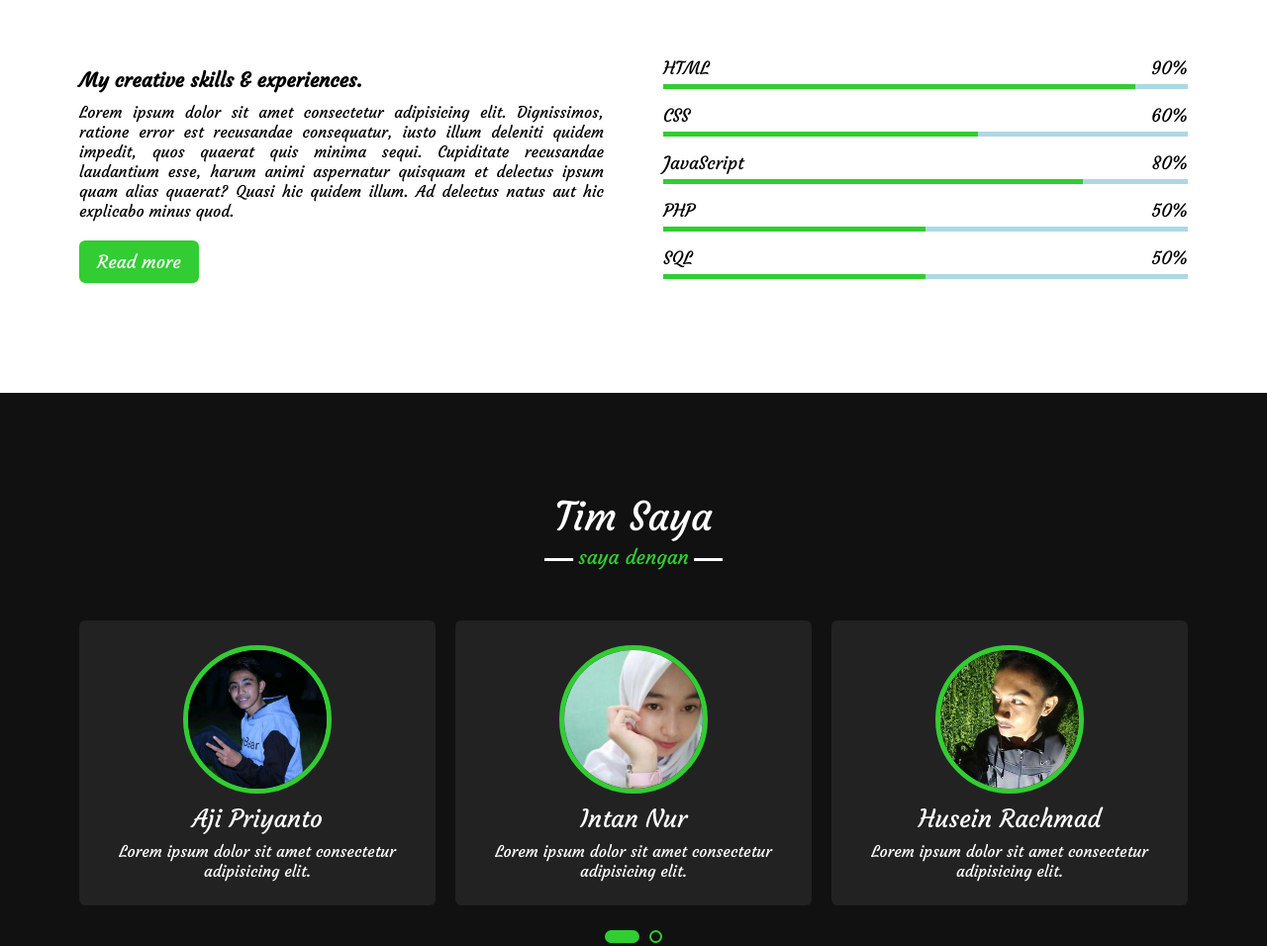
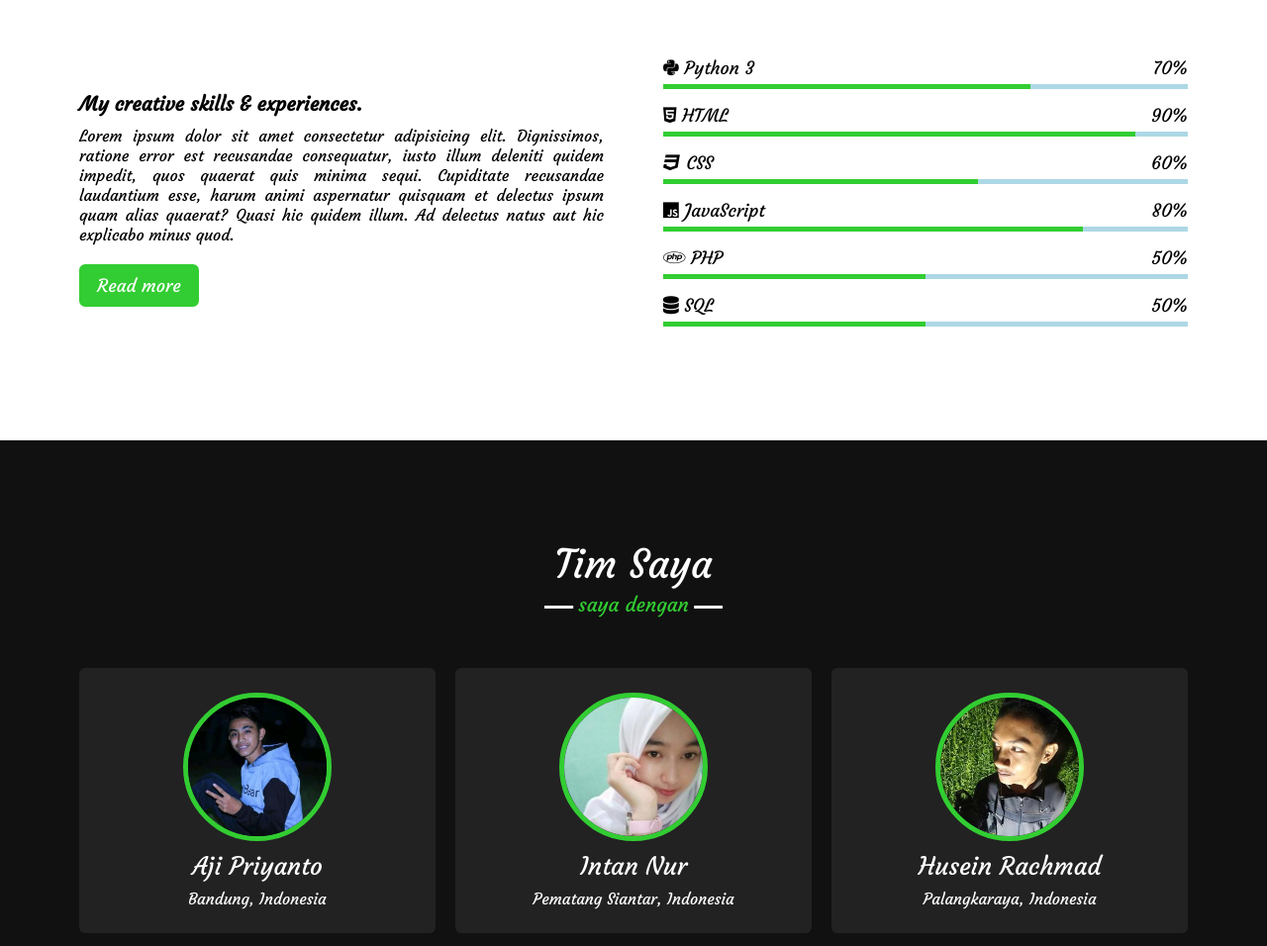
Before and after one commit to derryram15/portfolio, a plain HTML site: page index.html in a window 1280 px wide. Shown: the part 2295-3251 px from the top of the page at 99% size. Drawn offline with nearby package versions, Linux system fonts and the light colour scheme.

Commit message:
release commit

```diff
--- a/css/style.css
+++ b/css/style.css
@@ -380,6 +380,10 @@ section .title::after{
 .skills-content .right .mysql::before{
     width: 50%;
 }
+.skills-content .right .python3::before{
+    width: 70%;
+}
+
 
 /* teams section styling */
 .teams .title::after{
--- a/index.html
+++ b/index.html
@@ -6,6 +6,7 @@
     <meta name="viewport" content="width=device-width, initial-scale=1.0">
     <link rel="stylesheet" href="css/style.css">
     <link rel="stylesheet" href="https://cdnjs.cloudflare.com/ajax/libs/font-awesome/5.15.3/css/all.min.css"/>
+    <link rel="stylesheet" href="https://cdnjs.cloudflare.com/ajax/libs/font-awesome/6.1.1/css/all.min.css">
     <script src="https://code.jquery.com/jquery-3.5.1.min.js"></script>
     <link rel="shortcut icon" href="img/logo.ico">
     <!-- <script src="https://cdnjs.cloudflare.com/ajax/libs/typed.js/2.0.11/typed.min.js"></script> -->
@@ -105,35 +106,42 @@
                 <div class="column right">
                     <div class="bars">
                         <div class="info">
-                            <span>HTML</span>
+                            <span><i class="fa-brands fa-python"></i> Python 3</span>
+                            <span>70%</span>
+                        </div>
+                        <div class="line python3"></div>
+                    </div>
+                    <div class="bars">
+                        <div class="info">
+                            <span><i class="fa-brands fa-html5"></i> HTML</span>
                             <span>90%</span>
                         </div>
                         <div class="line html"></div>
                     </div>
                     <div class="bars">
                         <div class="info">
-                            <span>CSS</span>
+                            <span><i class="fa-brands fa-css3"></i> CSS</span>
                             <span>60%</span>
                         </div>
                         <div class="line css"></div>
                     </div>
                     <div class="bars">
                         <div class="info">
-                            <span>JavaScript</span>
+                            <span><i class="fa-brands fa-js"></i>  JavaScript</span>
                             <span>80%</span>
                         </div>
                         <div class="line js"></div>
                     </div>
                     <div class="bars">
                         <div class="info">
-                            <span>PHP</span>
+                            <span><i class="fa-brands fa-php"></i> PHP</span>
                             <span>50%</span>
                         </div>
                         <div class="line php"></div>
                     </div>
                     <div class="bars">
                         <div class="info">
-                            <span>SQL</span>
+                            <span><i class="fa-solid fa-database"></i> SQL</span>
                             <span>50%</span>
                         </div>
                         <div class="line mysql"></div>
@@ -151,42 +159,42 @@
                     <div class="box">
                         <img src="img/profil1.jpg" alt="">
                         <div class="text">Hayk Muradyan</div>
-                        <p>Lorem ipsum dolor sit amet consectetur adipisicing elit.</p>
+                        <p>Yerevan, Armenia</p>
                     </div>
                 </div>
                 <div class="card">
                     <div class="box">
                         <img src="img/profil2.jpg" alt="">
                         <div class="text">Aji Priyanto</div>
-                        <p>Lorem ipsum dolor sit amet consectetur adipisicing elit.</p>
+                        <p>Bandung, Indonesia</p>
                     </div>
                 </div>
                 <div class="card">
                     <div class="box">
                         <img src="img/profil3.jpg" alt="">
                         <div class="text">Intan Nur</div>
-                        <p>Lorem ipsum dolor sit amet consectetur adipisicing elit.</p>
+                        <p>Pematang Siantar, Indonesia</p>
                     </div>
                 </div>
                 <div class="card">
                     <div class="box">
                         <img src="img/profil4.png" alt="">
                         <div class="text">Husein Rachmad</div>
-                        <p>Lorem ipsum dolor sit amet consectetur adipisicing elit.</p>
+                        <p>Palangkaraya, Indonesia</p>
                     </div>
                 </div>
                 <div class="card">
                     <div class="box">
                         <img src="img/profil5.jpg" alt="">
                         <div class="text">Javokhir Nematov</div>
-                        <p>Lorem ipsum dolor sit amet consectetur adipisicing elit.</p>
+                        <p>Tashkent, Uzbekistan</p>
                     </div>
                 </div>
                 <div class="card">
                     <div class="box">
                         <img src="img/profil6.jpg" alt="">
                         <div class="text">Gennady Tabala</div>
-                        <p>Lorem ipsum dolor sit amet consectetur adipisicing elit.</p>
+                        <p>Tomsk, Russia</p>
                     </div>
                 </div>
             </div>
@@ -229,20 +237,20 @@
                     <form action="#">
                         <div class="fields">
                             <div class="field name">
-                                <input type="text" placeholder="Name" required>
+                                <input type="text" placeholder="Nama Lengkap" required>
                             </div>
                             <div class="field email">
-                                <input type="email" placeholder="Email" required>
+                                <input type="email" placeholder="Email@contoh.com" required>
                             </div>
                         </div>
                         <div class="field">
-                            <input type="text" placeholder="Subject" required>
+                            <input type="text" placeholder="Subjek" required>
                         </div>
                         <div class="field textarea">
-                            <textarea cols="30" rows="10" placeholder="Message.." required></textarea>
+                            <textarea cols="30" rows="10" placeholder="Tulis Pesan.." required></textarea>
                         </div>
                         <div class="button-area">
-                            <button type="submit">Send message</button>
+                            <button type="submit">Kirim</button>
                         </div>
                     </form>
                 </div>
@@ -251,7 +259,7 @@
     </section>
     <!-- footer section start -->
     <footer>
-        <span>Created By <a href="https://github.com/derryram15">Derry Ramadhan</a> | <span class="far fa-copyright"></span> 2020 All rights reserved.</span>
+        <span>Created By <a href="https://github.com/derryram15">Derry Ramadhan</a> | <span class="far fa-copyright"></span> 2022 All rights reserved.</span>
     </footer>
     <script src="js/typed.js"></script>
     <script src="js/script.js"></script>
```
